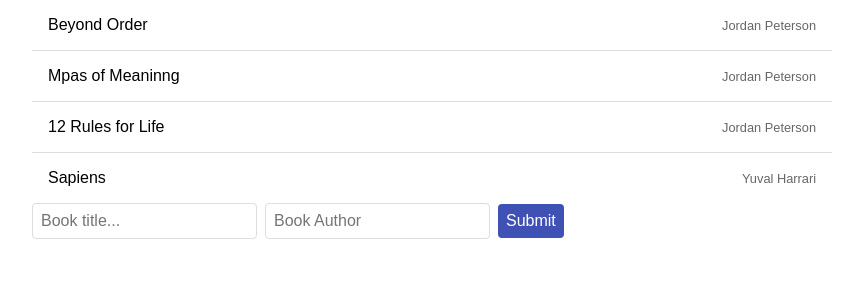
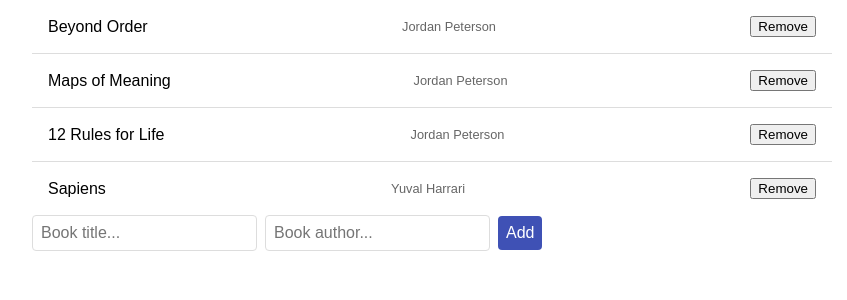
Before and after one commit to Mutai-Gilbert/BookStore, a React (Create React App) app: page / in a window 1280 px wide. Shown: the top 300 px of the page, without its empty margins (208-1055 px from the left). Built offline with nearby package versions, Linux system fonts and the light colour scheme.

Commit message:
Added new files in the components folder

```diff
--- a/package.json
+++ b/package.json
@@ -6,6 +6,7 @@
     "@testing-library/jest-dom": "^5.16.5",
     "@testing-library/react": "^13.4.0",
     "@testing-library/user-event": "^13.5.0",
+    "prop-types": "^15.8.1",
     "react": "^18.2.0",
     "react-dom": "^18.2.0",
     "react-router-dom": "^6.10.0",
--- /dev/null
+++ b/src/components/Book.js
@@ -0,0 +1,17 @@
+import PropTypes from 'prop-types';
+
+const Book = ({ title, author, onRemove }) => (
+  <li>
+    {title}
+    <span>{author}</span>
+    <button type="button" onClick={onRemove}>Remove</button>
+  </li>
+);
+
+Book.propTypes = {
+  title: PropTypes.string.isRequired,
+  author: PropTypes.string.isRequired,
+  onRemove: PropTypes.func.isRequired,
+};
+
+export default Book;
--- /dev/null
+++ b/src/components/booklist.js
@@ -0,0 +1,28 @@
+import PropTypes from 'prop-types';
+import Book from './Book';
+
+const BookList = ({ books, onRemoveBook }) => (
+  <ul>
+    {books.map((book) => (
+      <Book
+        key={book.id}
+        title={book.title}
+        author={book.author}
+        onRemove={() => onRemoveBook(book.id)}
+      />
+    ))}
+  </ul>
+);
+
+BookList.propTypes = {
+  books: PropTypes.arrayOf(
+    PropTypes.shape({
+      id: PropTypes.number.isRequired,
+      title: PropTypes.string.isRequired,
+      author: PropTypes.string.isRequired,
+    }),
+  ).isRequired,
+  onRemoveBook: PropTypes.func.isRequired,
+};
+
+export default BookList;
--- a/src/components/books.js
+++ b/src/components/books.js
@@ -1,32 +1,40 @@
-import React from 'react';
+import React, { useState } from 'react';
 import '../App.css';
+import Booklist from './booklist';
 
-const Books = () => (
-  <div className="books">
-    <ul>
-      <li>
-        Beyond Order
-        <span>Jordan Peterson</span>
-      </li>
-      <li>
-        Mpas of Meaninng
-        <span>Jordan Peterson</span>
-      </li>
-      <li>
-        12 Rules for Life
-        <span>Jordan Peterson</span>
-      </li>
-      <li>
-        Sapiens
-        <span>Yuval Harrari</span>
-      </li>
-    </ul>
-    <form>
-      <input type="text" placeholder="Book title..." />
-      <input type="text" placeholder="Book Author" />
-      <input type="submit" />
-    </form>
-  </div>
-);
+const Books = () => {
+  const [books, setBooks] = useState([
+    { title: 'Beyond Order', author: 'Jordan Peterson' },
+    { title: 'Maps of Meaning', author: 'Jordan Peterson' },
+    { title: '12 Rules for Life', author: 'Jordan Peterson' },
+    { title: 'Sapiens', author: 'Yuval Harrari' },
+  ]);
+
+  const handleRemoveBook = (index) => {
+    const newBooks = [...books];
+    newBooks.splice(index, 1);
+    setBooks(newBooks);
+  };
+
+  const handleAddBook = (event) => {
+    event.preventDefault();
+    const title = event.target.elements.title.value;
+    const author = event.target.elements.author.value;
+    const newBooks = [...books, { title, author }];
+    setBooks(newBooks);
+    event.target.reset();
+  };
+
+  return (
+    <div className="books">
+      <Booklist books={books} onRemoveBook={handleRemoveBook} />
+      <form onSubmit={handleAddBook}>
+        <input type="text" placeholder="Book title..." name="title" />
+        <input type="text" placeholder="Book author..." name="author" />
+        <input type="submit" value="Add" />
+      </form>
+    </div>
+  );
+};
 
 export default Books;
```
Also changed, not shown: 1 other file (tests, documents, lock files or other folders).
